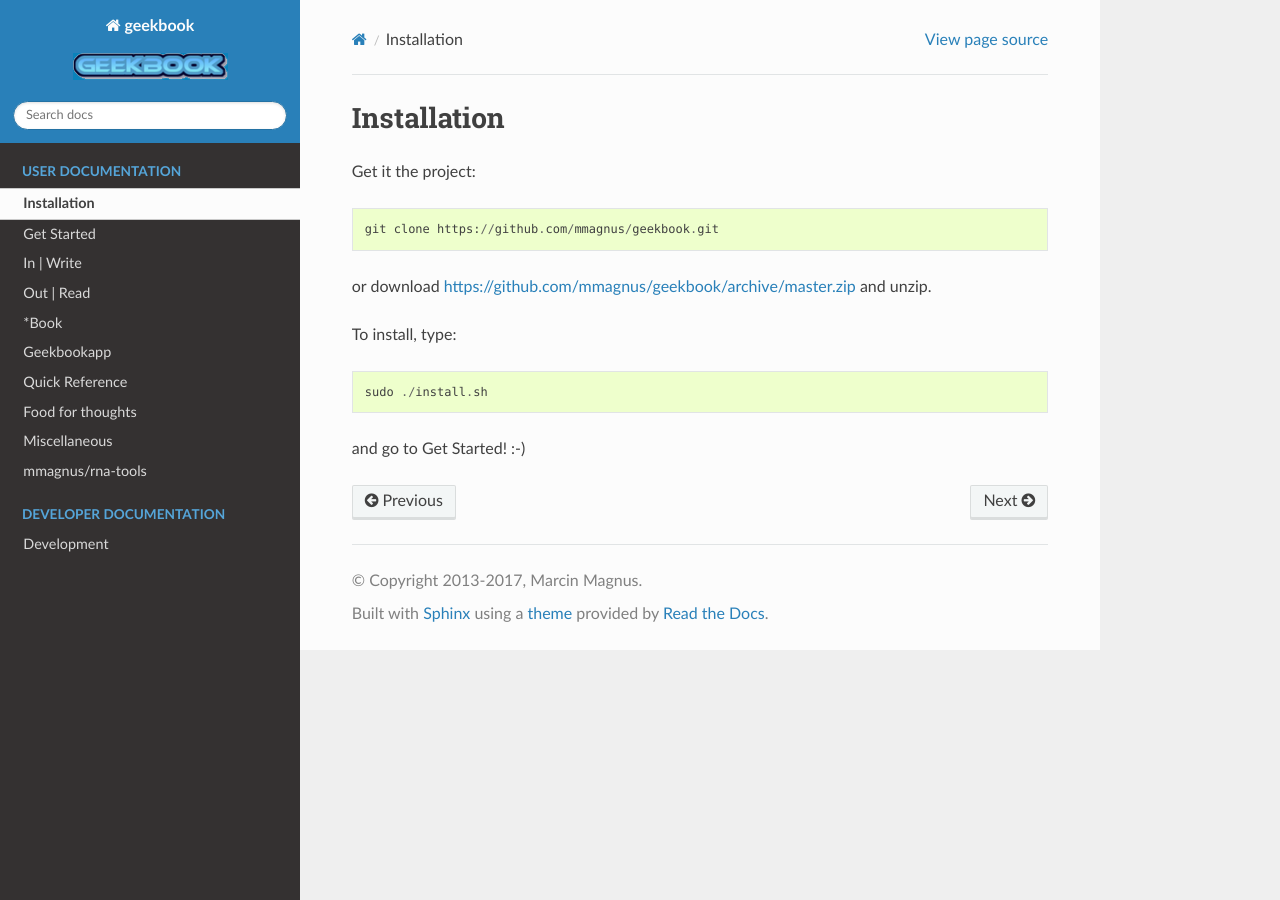
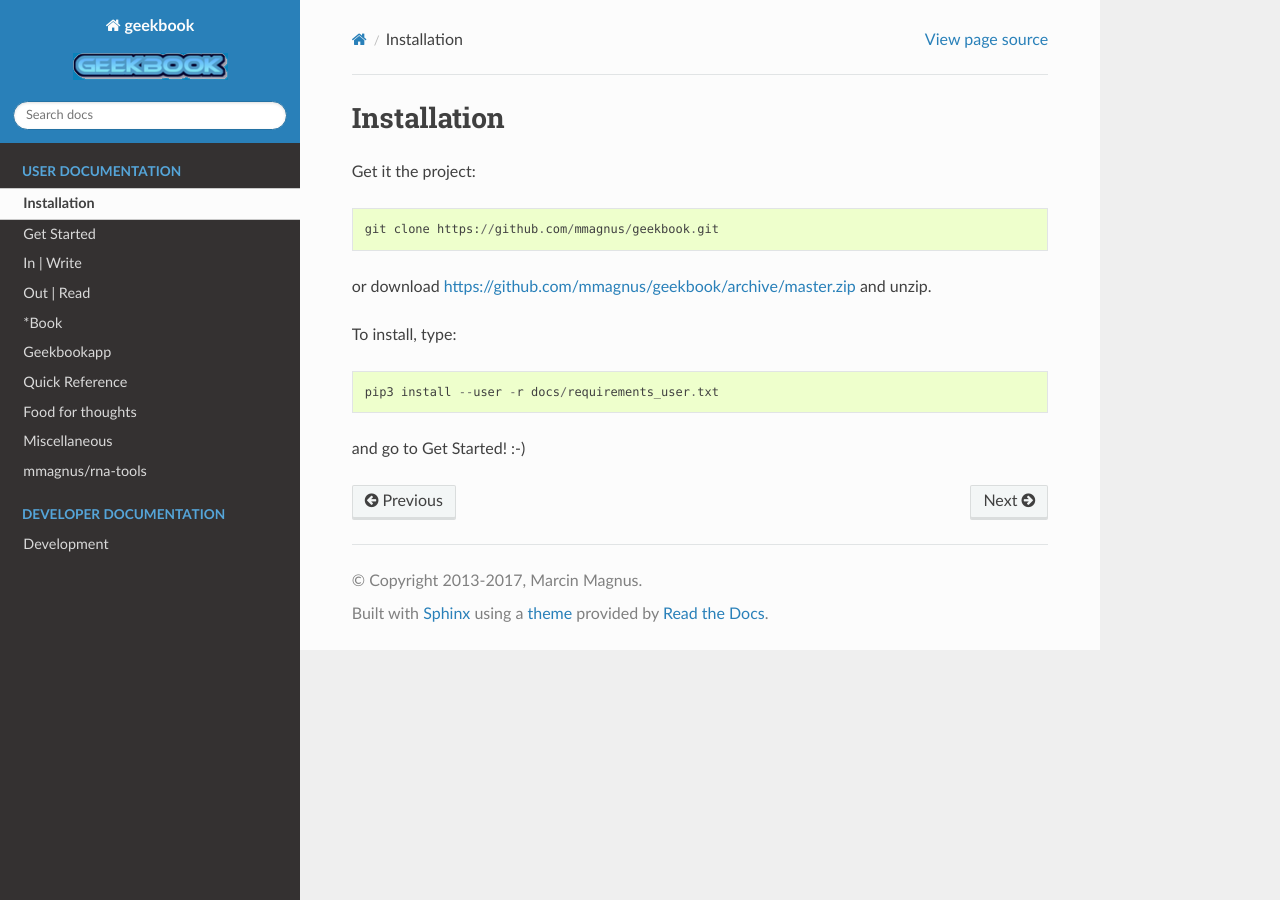
Before and after one commit to mmagnus/geekbook, a Sphinx documentation site: the page built from docs/source/install.rst, in a window 1280 px wide. Built offline with Sphinx 7.4.7 and the Read the Docs theme 2.0.0, drawn with Linux system fonts in a browser that asks for light colours.

Commit message:
Update install.rst

```diff
--- a/docs/source/install.rst
+++ b/docs/source/install.rst
@@ -9,6 +9,6 @@ or download https://github.com/mmagnus/geekbook/archive/master.zip and unzip.
 
 To install, type::
 
-    sudo ./install.sh
+    pip3 install --user -r docs/requirements_user.txt
 
 and go to Get Started! :-)
```
